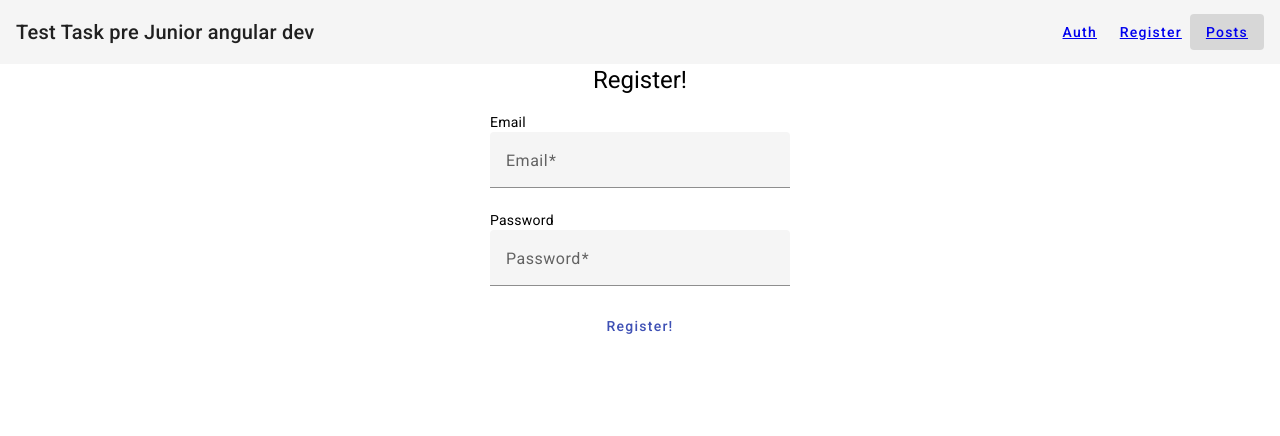
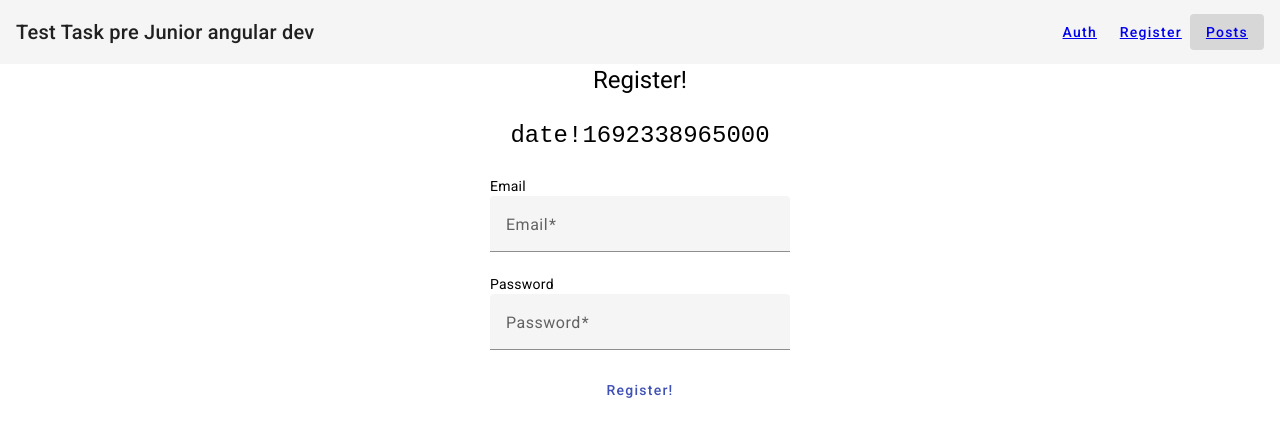
Before and after one commit to Nikita-Ma/t-effective-mobile, an Angular app in the folder client/: page /register in a window 1280 px wide. Shown: the top 436 px of the page. Built offline with nearby package versions, Linux system fonts and the light colour scheme.

Commit message:
create simple pipes

```diff
--- a/client/src/app/register/register.component.html
+++ b/client/src/app/register/register.component.html
@@ -1,4 +1,8 @@
-<h1 [ngStyle]="{'text-align':'center'}" appReg [zoomSize]="this._email">Register!</h1>
+<h1 [ngStyle]="{'text-align':'center'}" appReg [zoomSize]="this._email">
+  Register!
+  <pre>{{'Date!' | register}}</pre>
+</h1>
+
 <form class="example-form">
   <span>Email</span>
   <mat-form-field class="example-full-width">
--- a/client/src/app/register/register.module.ts
+++ b/client/src/app/register/register.module.ts
@@ -10,12 +10,14 @@
 import {MatSnackBarModule} from "@angular/material/snack-bar";
 import {MatCardModule} from "@angular/material/card";
 import { RegisterDirective } from './register.directive';
+import { RegisterPipe } from './register.pipe';
 
 
 @NgModule({
   declarations: [
     RegisterComponent,
-    RegisterDirective
+    RegisterDirective,
+    RegisterPipe
   ],
   imports: [
     CommonModule,
--- /dev/null
+++ b/client/src/app/register/register.pipe.ts
@@ -0,0 +1,13 @@
+import {Pipe, PipeTransform} from '@angular/core';
+
+@Pipe({
+  name: 'register',
+  // pure: true / false
+})
+export class RegisterPipe implements PipeTransform {
+
+  transform(value: string, ...args: unknown[]): unknown {
+    return value.toLowerCase() + Date.now();
+  }
+
+}
```
